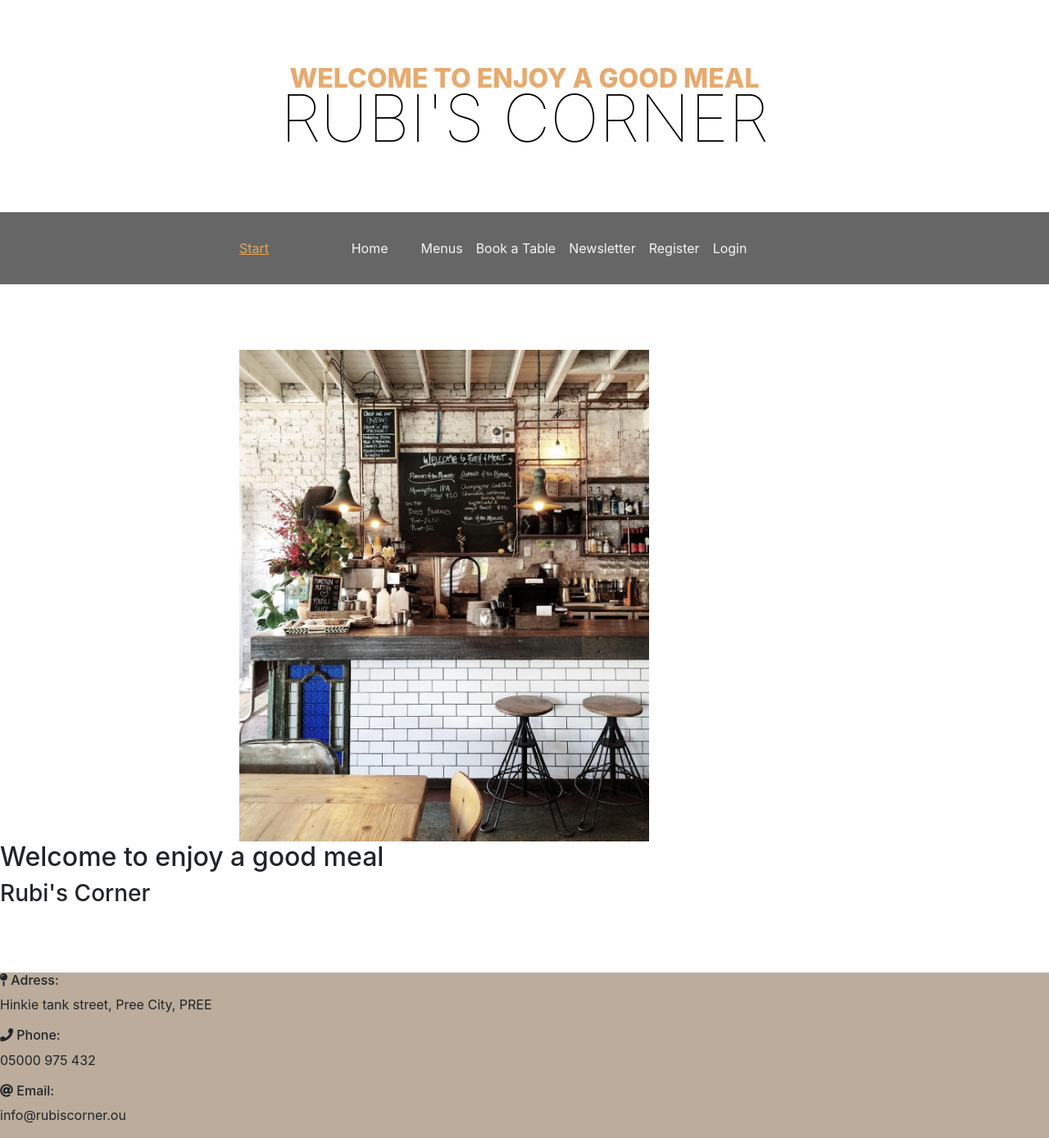
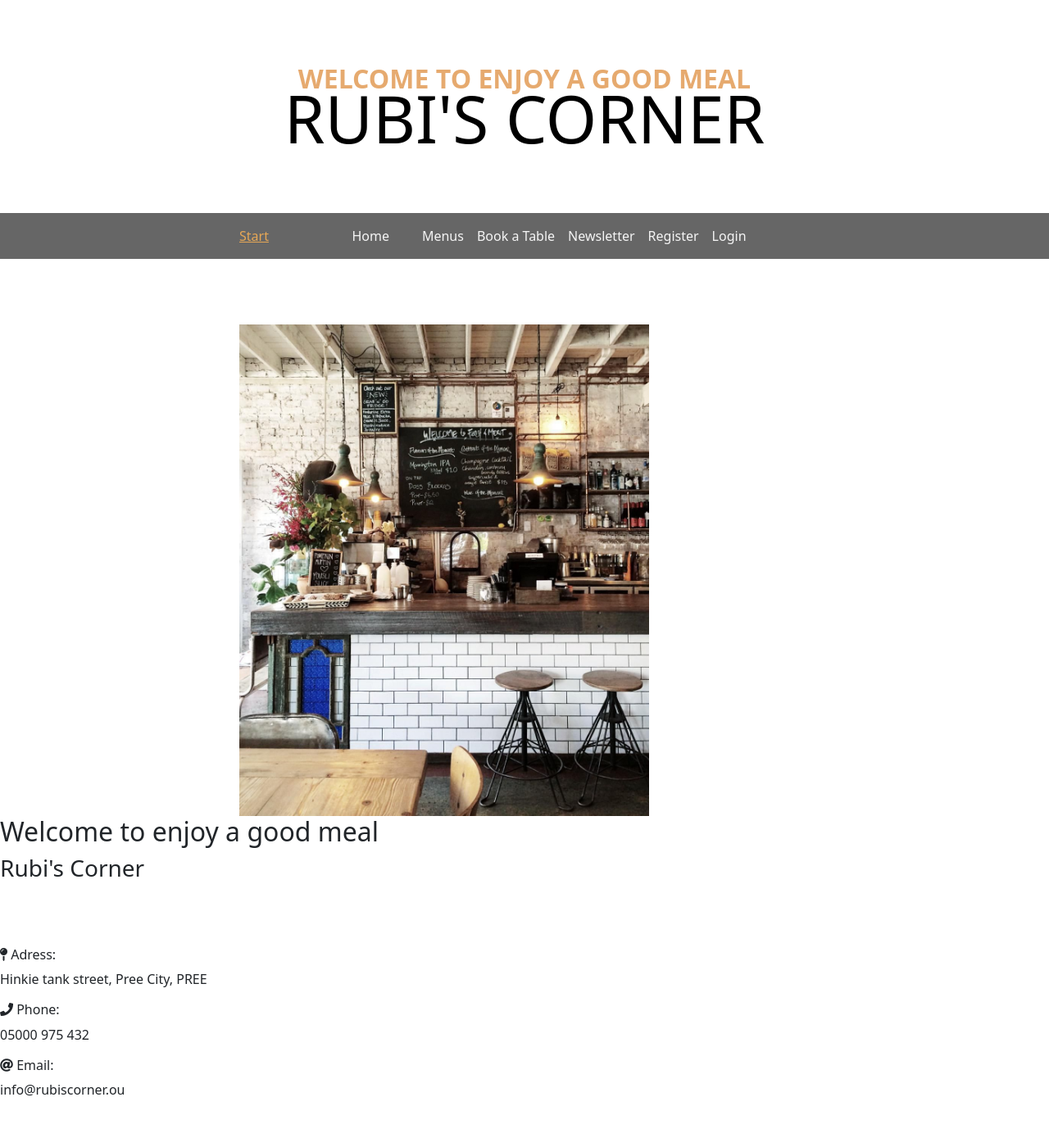
Before and after one commit to EmmaRubiH/Rubis-Corner, a Django app: page / in a window 1280 px wide. Shown: the whole page at 82% size. After the commit the page ends 1338 px from the top, so only its background shows below. Run offline with Django 3.2, Linux system fonts and the light colour scheme.

Commit message:
add changes to base.html with bootstrap

```diff
--- a/static/css/style.css
+++ b/static/css/style.css
@@ -1,123 +1,6 @@
-@charset "UTF-8";
-*,
-*::before,
-*::after {
-  box-sizing: border-box;
-}
 
-@media (prefers-reduced-motion: no-preference) {
-  :root {
-    scroll-behavior: smooth;
-  }
-}
 
-body {
-    background-color: rgb(255, 255, 255);
-    background-attachment: fixed;
-    background-position: center;
-    background-size: cover;
-}
-.bg-light {
-    background-color: rgb(255, 255, 255)!important;
-}
 
-body {
-    margin: 0;
-    font-family: var(--bs-body-font-family);
-    font-size: var(--bs-body-font-size);
-    font-weight: var(--bs-body-font-weight);
-    line-height: var(--bs-body-line-height);
-    color: var(--bs-body-color);
-    text-align: var(--bs-body-text-align);
-    background-color: var(--bs-body-bg);
-    -webkit-text-size-adjust: 100%;
-    -webkit-tap-highlight-color: rgba(0, 0, 0, 0);
-}
-*, *::before, *::after {
-    box-sizing: border-box;
-}
-user agent stylesheet
-body {
-    display: block;
-    margin: 8px;
-}
-:root {
-    --bs-blue: #0d6efd;
-    --bs-indigo: #6610f2;
-    --bs-purple: #6f42c1;
-    --bs-pink: #d63384;
-    --bs-red: #dc3545;
-    --bs-orange: #fd7e14;
-    --bs-yellow: #ffc107;
-    --bs-green: #198754;
-    --bs-teal: #20c997;
-    --bs-cyan: #0dcaf0;
-    --bs-white: #fff;
-    --bs-gray: #6c757d;
-    --bs-gray-dark: #343a40;
-    --bs-gray-100: #f8f9fa;
-    --bs-gray-200: #e9ecef;
-    --bs-gray-300: #dee2e6;
-    --bs-gray-400: #ced4da;
-    --bs-gray-500: #adb5bd;
-    --bs-gray-600: #6c757d;
-    --bs-gray-700: #495057;
-    --bs-gray-800: #343a40;
-    --bs-gray-900: #212529;
-    --bs-primary: #e6a756;
-    --bs-secondary: #2F170F;
-    --bs-success: #198754;
-    --bs-info: #0dcaf0;
-    --bs-warning: #ffc107;
-    --bs-danger: #dc3545;
-    --bs-light: #f8f9fa;
-    --bs-dark: #212529;
-    --bs-primary-rgb: 230, 167, 86;
-    --bs-secondary-rgb: 47, 23, 15;
-    --bs-success-rgb: 25, 135, 84;
-    --bs-info-rgb: 13, 202, 240;
-    --bs-warning-rgb: 255, 193, 7;
-    --bs-danger-rgb: 220, 53, 69;
-    --bs-light-rgb: 248, 249, 250;
-    --bs-dark-rgb: 33, 37, 41;
-    --bs-white-rgb: 255, 255, 255;
-    --bs-black-rgb: 0, 0, 0;
-    --bs-body-color-rgb: 33, 37, 41;
-    --bs-body-bg-rgb: 255, 255, 255;
-    --bs-font-sans-serif: system-ui, -apple-system, "Segoe UI", Roboto, "Helvetica Neue", Arial, "Noto Sans", "Liberation Sans", sans-serif, "Apple Color Emoji", "Segoe UI Emoji", "Segoe UI Symbol", "Noto Color Emoji";
-    --bs-font-monospace: SFMono-Regular, Menlo, Monaco, Consolas, "Liberation Mono", "Courier New", monospace;
-    --bs-gradient: linear-gradient(180deg, rgba(255, 255, 255, 0.15), rgba(255, 255, 255, 0));
-    --bs-body-font-family: Lora, -apple-system, BlinkMacSystemFont, Segoe UI, Roboto, Helvetica Neue, Arial, sans-serif, Apple Color Emoji, Segoe UI Emoji, Segoe UI Symbol, Noto Color Emoji;
-    --bs-body-font-size: 1rem;
-    --bs-body-font-weight: 400;
-    --bs-body-line-height: 1.5;
-    --bs-body-color: #212529;
-Show All Properties (1 more)
-}
-
-:host, :root {
-    --fa-font-solid: normal 900 1em/1 "Font Awesome 6 Solid";
-    --fa-font-regular: normal 400 1em/1 "Font Awesome 6 Regular";
-    --fa-font-light: normal 300 1em/1 "Font Awesome 6 Light";
-    --fa-font-thin: normal 100 1em/1 "Font Awesome 6 Thin";
-    --fa-font-duotone: normal 900 1em/1 "Font Awesome 6 Duotone";
-    --fa-font-brands: normal 400 1em/1 "Font Awesome 6 Brands";
-}
-*, *::before, *::after {
-    box-sizing: border-box;
-}
-*, *::before, *::after {
-    box-sizing: border-box;
-}
-
-*, *::before, *::after {
-    box-sizing: border-box;
-}
-
-user agent stylesheet
-header {
-    display: block;
-}
 
 
 .site-heading {
@@ -125,18 +8,13 @@
     margin-bottom: 5rem;
     text-transform: uppercase;
     line-height: 1;
-    font-family: "Raleway", -apple-system, BlinkMacSystemFont, "Segoe UI", Roboto, "Helvetica Neue", Arial, sans-serif, "Apple Color Emoji", "Segoe UI Emoji", "Segoe UI Symbol", "Noto Color Emoji";
 }
 
 .text-faded {
     color: #f6e1c5;
 }
 
-@media (min-width: 992px){
-    .d-lg-block {
-        display: block !important;
-    }
-}
+
 
 .text-center {
     text-align: center !important;
@@ -218,18 +92,11 @@
     margin-left: auto;
 
 }
-*, *::before, *::after {
-    box-sizing: border-box;
-}
-user agent stylesheet
+
 div {
     display: block;
 }
 
-#mainNav {
-    background-color: #666666;
-    font-family: "Raleway", -apple-system, BlinkMacSystemFont, "Segoe UI", Roboto, "Helvetica Neue", Arial, sans-serif, "Apple Color Emoji", "Segoe UI Emoji", "Segoe UI Symbol", "Noto Color Emoji";
-}
 
 .navbar-dark .navbar-nav .nav-link {
     color: whitesmoke;
@@ -257,10 +124,7 @@
     padding-top: 0.5rem;
     padding-bottom: 0.5rem;
 }
-*, *::before, *::after {
-    box-sizing: border-box;
-}
-user agent stylesheet
+
 nav {
     display: block;
 }
@@ -366,7 +244,7 @@
     background-position: center;
 }
 
-.row {
+#book-box {
     background-color: rgba(86, 48, 5, .4);
 }
 
--- a/templates/base.html
+++ b/templates/base.html
@@ -21,16 +21,16 @@
 
 </head>
 
-<body class="bg-light">
+<body class="d-flex flex-column h-100 main-bg">
     <header>
-        <h1 class="site-heading text-center text-faded  d-lg-block">
+        <h1 class="site-heading text-center text-faded">
             <span class="site-heading-upper">Welcome to enjoy a good meal</span>
             <span class="site-heading-lower">Rubi's Corner</span>
         </h1>
     </header>
 
     <!--Navigation-->
-    <nav class="navbar navbar-expand-lg navbar-dark py-lg-4" id="mainNav">
+    <nav class="navbar navbar-expand-lg navbar-dark" style="background-color: #666666;">
         <div class="container">
         <a href="{% url 'bookingsystem:home' %}">Start</a>
         <button class="navbar-toggler" type="button" data-bs-toggle="collapse" data-bs-target="#navbarSupportedContent" aria-controls="navbarSupportedContent" aria-expanded="false" aria-label="Toggle navigation">
--- a/templates/bookings.html
+++ b/templates/bookings.html
@@ -18,7 +18,7 @@
 {% if user.is_authenticated %}
 <section id="booking" class="book_a_table">
     <div class="booking_container container h-100">
-        <div class="row justify-content-center align-self-center">
+        <div id="book-box" class="row justify-content-center align-self-center">
             <div class="col-md-6 mt-5 mb-5 mx-auto">
                 <h4 class="stroke">Bookings:</h4>
                 <form method="POST">
```
Also changed, not shown: other parts of static/css/style.css (+108 -11 lines).
